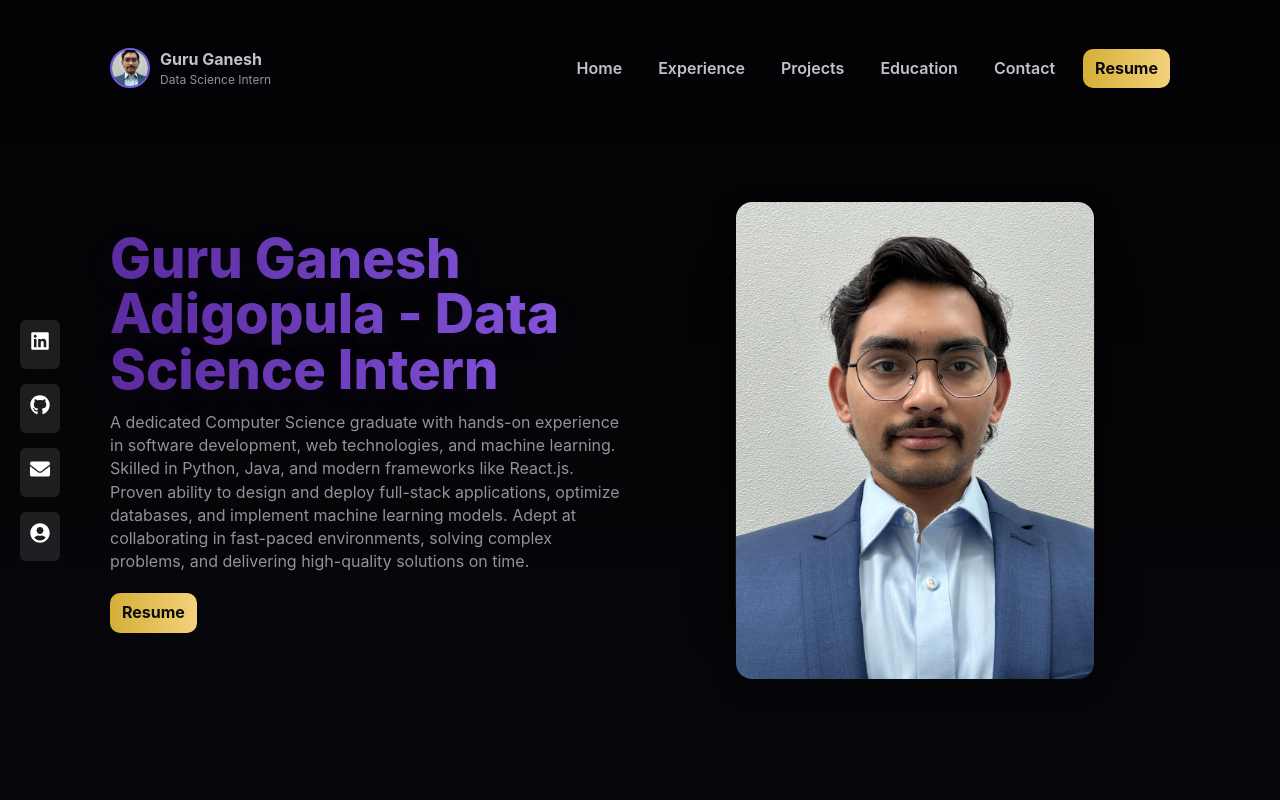
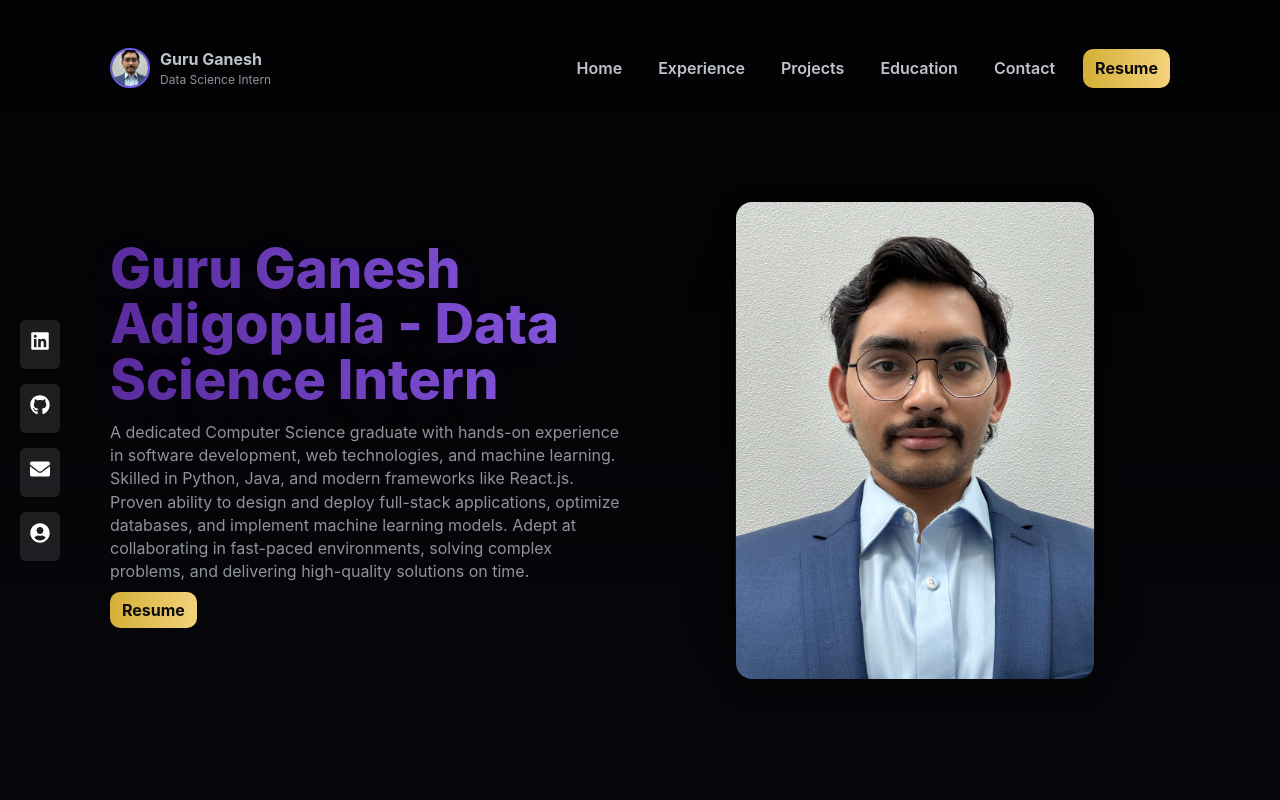
Before and after one commit to adigopulasgit/Portfolio_2025, a React (Vite) app: page / in a window 1280 px wide. Shown: the top 800 px of the page. Built offline with nearby package versions, Linux system fonts and the light colour scheme.

Commit message:
Update Hero.jsx

```diff
--- a/src/components/Hero.jsx
+++ b/src/components/Hero.jsx
@@ -28,7 +28,7 @@ export default function Hero() {
           high-quality solutions on time.
         </motion.p>
 
-        <div className="hero-ctas">
+        <div>
           <a
           className="btn-primary"
           href="https://docs.google.com/document/d/1YiQPO4FqGniNc0Vr0_qsyiVJN7TgPtBYcf4YJsFcC54/edit?tab=t.0"
```
